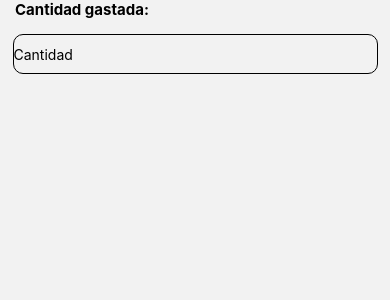
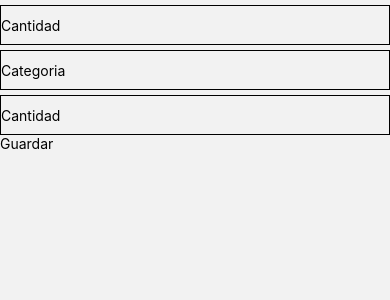
Before and after one commit to DaatKruby/SpentApp, a React Native app: screen /addSpent in a window 390 px wide. Shown: the top 300 px of the page. Built offline with nearby package versions, Linux system fonts and the light colour scheme.

Commit message:
code refactoring

```diff
--- a/screens/AddSpent.jsx
+++ b/screens/AddSpent.jsx
@@ -1,17 +1,27 @@
 import React from 'react';
-import { SafeAreaView, View, Text, StyleSheet } from 'react-native';
+import { SafeAreaView, Text, View, TextInput, StyleSheet, ScrollView, TouchableOpacity } from 'react-native';
 
 import Spentform from '../components/SpentForm';
 
 const Addspent = () => {
     return (
         <SafeAreaView>
-            <View style={styles.containerTitle}>
-                <Text style={styles.textTitle}>Cantidad gastada:</Text>
-            </View>
-            <View style={styles.containerForm}>
-                <Spentform />
-            </View>
+            <ScrollView>
+                <View>
+                    <TextInput style={styles.input} placeholder="Cantidad" />
+                </View>
+                <View>
+                    <TextInput style={styles.input} placeholder="Categoria" />
+                </View>
+                <View>
+                    <TextInput style={styles.input} placeholder="Cantidad" />
+                </View>
+                <View>
+                    <TouchableOpacity>
+                        <Text>Guardar</Text>
+                    </TouchableOpacity>
+                </View>
+            </ScrollView>
         </SafeAreaView>
     );
 }
@@ -25,6 +35,12 @@ const styles = StyleSheet.create({
         flex: 1,
         alignItems: 'center'
     },
+    input: {
+        marginTop: 5,
+        height: 40,
+        borderColor: 'black',
+        borderWidth: .5
+    },
     textTitle: {
         fontSize: 15,
         fontWeight: 'bold',
```
